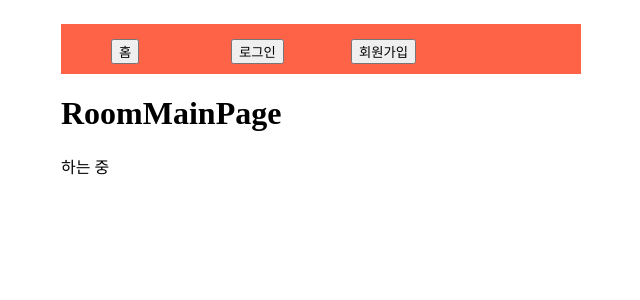
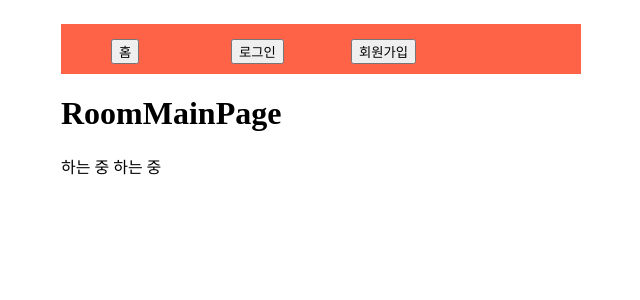
Before and after one commit to GotGong/GotGongFrontEnd, a React (Create React App) app: page /myrooms in a window 1280 px wide. Shown: the top 300 px of the page, without its empty margins (319-959 px from the left). Built offline with nearby package versions, Linux system fonts and the light colour scheme.

Commit message:
commit test 2

```diff
--- a/src/Page/RoomMainPage.js
+++ b/src/Page/RoomMainPage.js
@@ -4,7 +4,7 @@ const RoomMainPage = () => {
   return (
     <div>
       <h1>RoomMainPage</h1>
-      <span>하는 중</span>
+      <span>하는 중 하는 중</span>
     </div>
   );
 };
```
